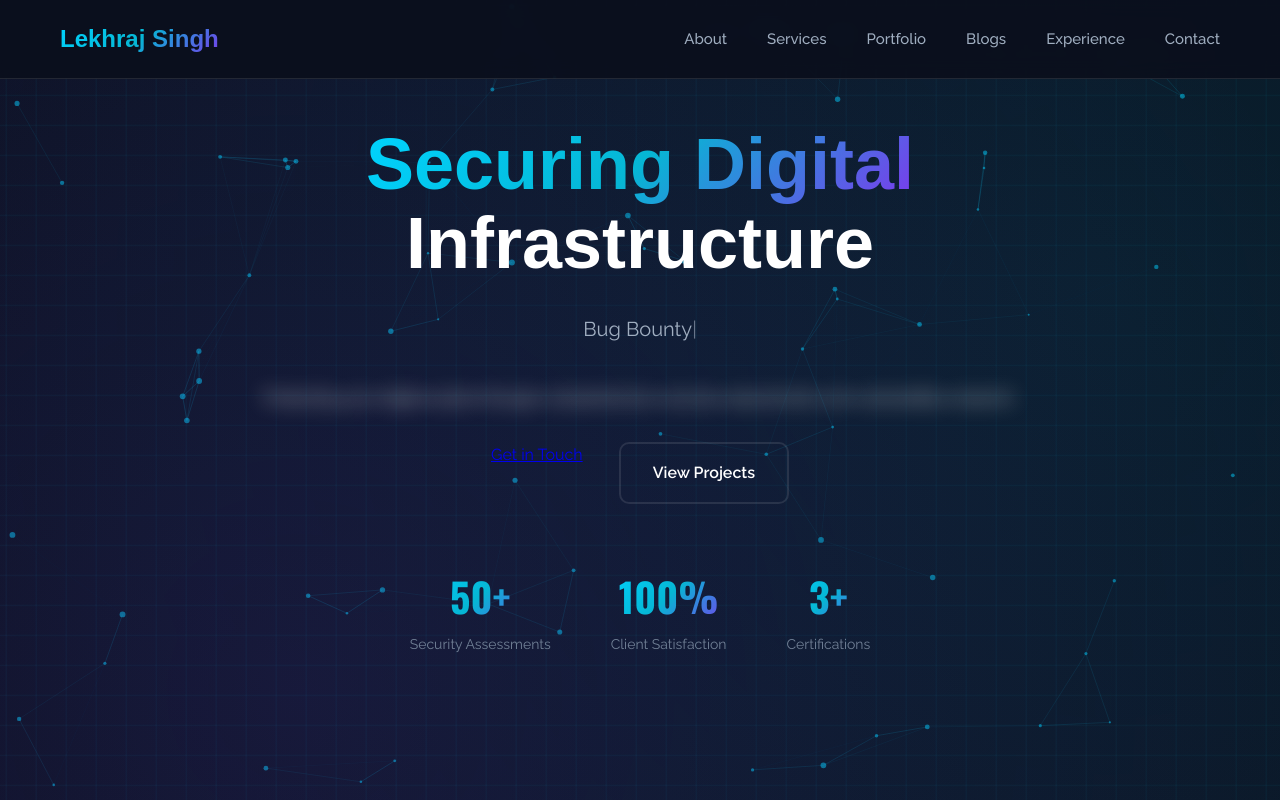
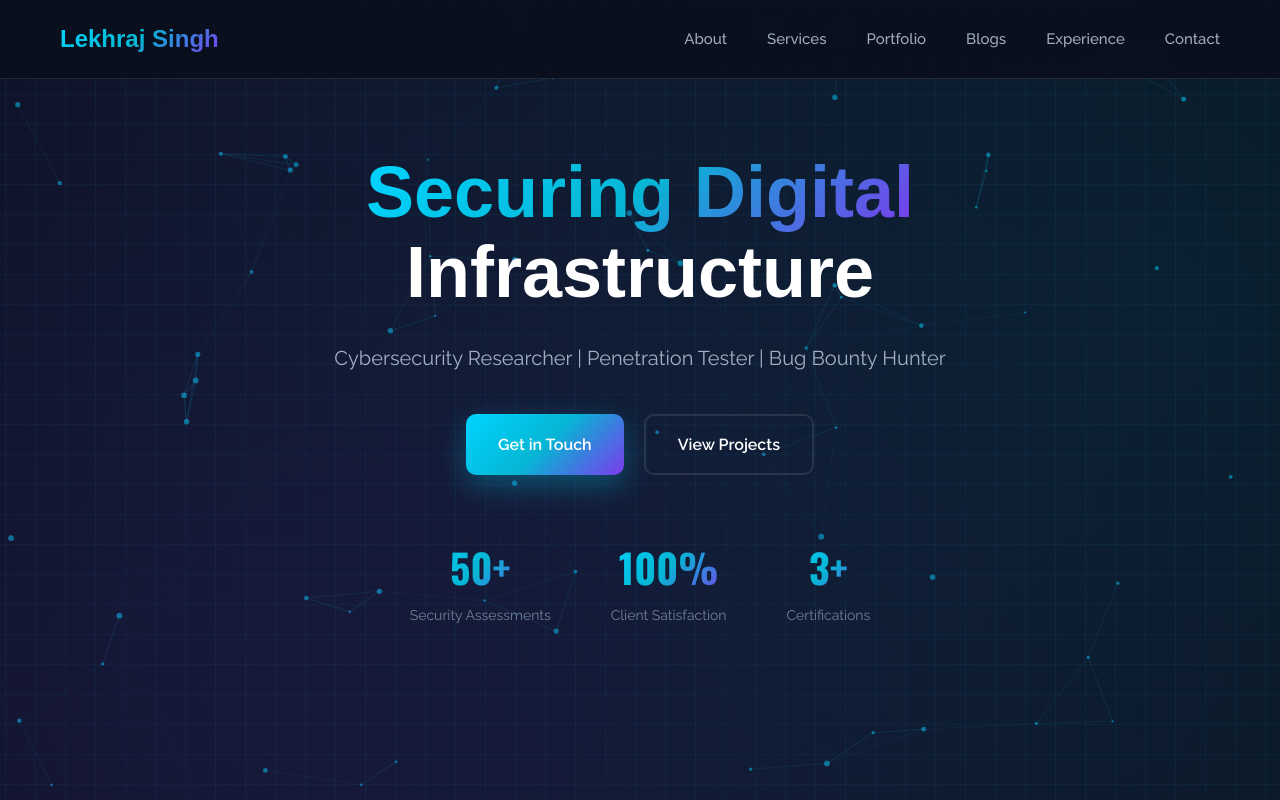
Before and after one commit to lekhrazz19/lekhrazz19.github.io, a React (Vite) app: page / in a window 1280 px wide. Shown: the top 800 px of the page. Built offline with nearby package versions, Linux system fonts and the light colour scheme.

Commit message:
feat: simplify hero section and remove certifications section for cleaner layout

```diff
--- a/src/App.jsx
+++ b/src/App.jsx
@@ -1,10 +1,5 @@
 import React, { useEffect } from 'react';
 import { CardBody, CardContainer, CardItem } from './components/ui/3d-card';
-import { TextGenerateEffect } from './components/ui/text-generate-effect';
-import { TypewriterEffect } from './components/ui/typewriter-effect';
-import { MovingBorder } from './components/ui/moving-border';
-import { BackgroundBeams } from './components/ui/background-beams';
-import { InfiniteMovingCards } from './components/ui/infinite-moving-cards';
 
 function App() {
   useEffect(() => {
@@ -189,33 +184,18 @@ function App() {
       </nav>
 
       {/* Hero Section */}
-      <section id="hero" className="hero" style={{ position: 'relative' }}>
-        <BackgroundBeams />
-        <div className="container" style={{ position: 'relative', zIndex: 10 }}>
+      <section id="hero" className="hero">
+        <div className="container">
           <div className="hero-content">
             <h1 className="hero-title">
               <span className="gradient-text">Securing Digital</span><br />Infrastructure
             </h1>
-            <TypewriterEffect
-              words={['Penetration Tester', 'Bug Bounty Hunter', 'Security Researcher', 'Ethical Hacker']}
-              className="hero-subtitle text-xl md:text-2xl"
-              cursorClassName="text-cyan-400"
-            />
-            <TextGenerateEffect
-              words="Protecting your digital assets through comprehensive security assessments and vulnerability research."
-              className="hero-description text-gray-400 max-w-2xl mx-auto mt-4"
-            />
-            <div className="hero-buttons" style={{ marginTop: '2rem' }}>
-              <MovingBorder
-                as="a"
-                href="#contact"
-                duration={3000}
-                className="px-8 py-3 text-white font-semibold"
-                containerClassName="rounded-lg"
-              >
-                Get in Touch
-              </MovingBorder>
-              <a href="#portfolio" className="btn btn-secondary" style={{ marginLeft: '1rem' }}>View Projects</a>
+            <p className="hero-subtitle">
+              Cybersecurity Researcher | Penetration Tester | Bug Bounty Hunter
+            </p>
+            <div className="hero-buttons">
+              <a href="#contact" className="btn btn-primary">Get in Touch</a>
+              <a href="#portfolio" className="btn btn-secondary">View Projects</a>
             </div>
             <div className="hero-stats">
               <div className="stat-item">
@@ -417,54 +397,6 @@ function App() {
               </CardBody>
             </CardContainer>
           </div>
-        </div>
-      </section>
-
-      {/* Certifications Section */}
-      <section className="certifications scroll-animate" style={{ padding: '80px 0', background: 'rgba(10, 15, 28, 0.5)' }}>
-        <div className="container">
-          <div className="section-header">
-            <span className="section-tag">Achievements</span>
-            <h2 className="section-title">Certifications & Recognition</h2>
-          </div>
-          <InfiniteMovingCards
-            items={[
-              {
-                icon: <svg width="40" height="40"><use href="#icon-shield"/></svg>,
-                name: "Certified Ethical Hacker (CEH)",
-                title: "EC-Council • Advanced penetration testing certification"
-              },
-              {
-                icon: <svg width="40" height="40"><use href="#icon-network"/></svg>,
-                name: "CompTIA Security+",
-                title: "CompTIA • Industry-standard security certification"
-              },
-              {
-                icon: <svg width="40" height="40"><use href="#icon-code"/></svg>,
-                name: "Offensive Security Certified Professional",
-                title: "Offensive Security • Advanced exploitation techniques"
-              },
-              {
-                icon: <svg width="40" height="40"><use href="#icon-target"/></svg>,
-                name: "Bug Bounty Hunter",
-                title: "HackerOne & Bugcrowd • Active researcher with multiple critical findings"
-              },
-              {
-                icon: <svg width="40" height="40"><use href="#icon-tools"/></svg>,
-                name: "Web Application Security",
-                title: "PortSwigger • Expert-level web security knowledge"
-              },
-              {
-                icon: <svg width="40" height="40"><use href="#icon-radar"/></svg>,
-                name: "Burp Suite Certified Practitioner",
-                title: "PortSwigger • Advanced web application security testing"
-              }
-            ]}
-            direction="left"
-            speed="slow"
-            pauseOnHover={true}
-            className="py-8"
-          />
         </div>
       </section>
 
```
